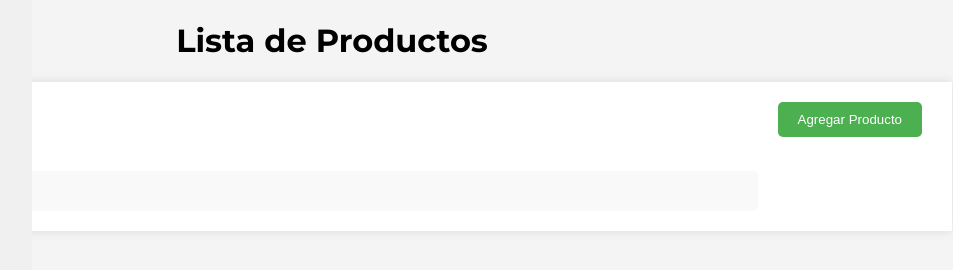
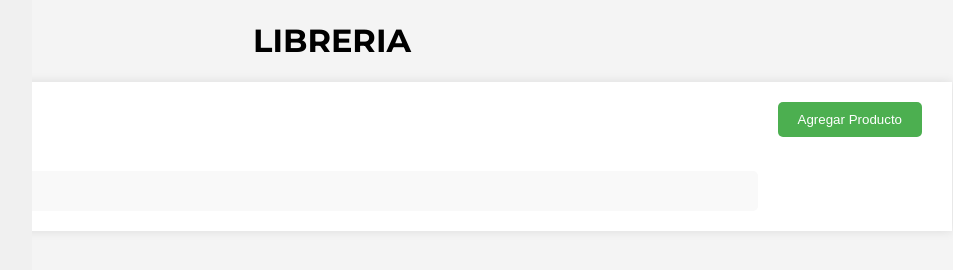
Before and after one commit to SalvageUnitario/cac-deploy-node, a website: page public/productos.html in a window 1280 px wide. Shown: the whole page, without its empty margins (308-1261 px from the left). Drawn offline with Linux system fonts and the light colour scheme; no server answers.

Commit message:
Add files via upload
LIBRERIA

```diff
--- a/public/productos.html
+++ b/public/productos.html
@@ -8,7 +8,7 @@
   <link rel="stylesheet" href="styles.css">
 </head>
 <body>
-    <h1>Lista de Productos</h1>
+    <h1>LIBRERIA</h1>
   <div class="container">
 
     <div class="grid-container">
```
